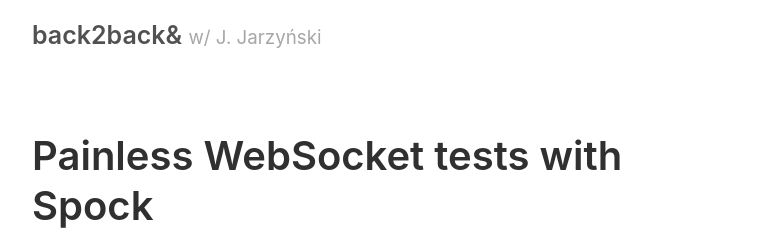
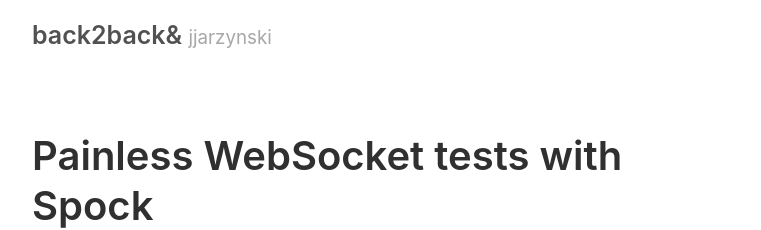
Before and after one commit to jjarzynski/jjarzynski.github.io, a Jekyll site: the page built from index.html, in a window 1280 px wide and 900 px high. Shown: the top 230 px of the window, without its empty margins (258-1019 px from the left). Built offline with Jekyll 4.4.1, drawn with Linux system fonts in a browser that asks for light colours; the list of posts is cut into pages by our own code.

Commit message:
J. Jarzynski -> jjarzynski

```diff
--- a/_config.yml
+++ b/_config.yml
@@ -1,6 +1,6 @@
 # Setup
 title: back2back&
-tagline: w/ J. Jarzyński
+tagline: jjarzynski
 url: https://jjarzynski.github.io
 paginate: 1
 baseurl: ""
```
